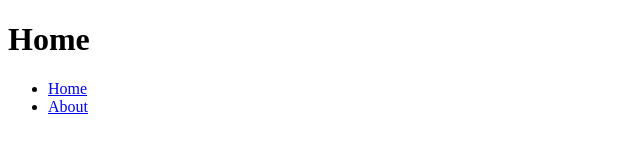
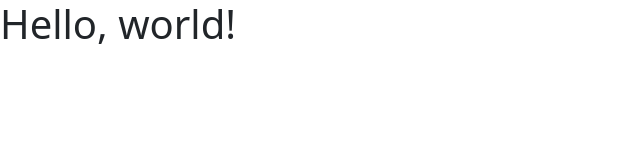
Before and after one commit to Richu727/framework-challenge, a website: page index.html in a window 1280 px wide. Shown: the whole page, without its empty margins (0-640 px from the left). Drawn offline with nearby package versions, Linux system fonts and the light colour scheme.

```diff
--- a/index.html
+++ b/index.html
@@ -1,20 +1,12 @@
-<!DOCTYPE html>
+<!doctype html>
 <html lang="en">
   <head>
-    <meta charset="UTF-8">
-    <meta name="viewport" content="width=device-width, initial-scale=1.0">
-    <meta http-equiv="X-UA-Compatible" content="ie=edge">
-    <title>Homepage</title>
-    <link rel="stylesheet" href="screen.css">
+    <meta charset="utf-8">
+    <meta name="viewport" content="width=device-width, initial-scale=1">
+    <title>Bootstrap demo</title>
+    <link href="https://cdn.jsdelivr.net/npm/bootstrap@5.3.3/dist/css/bootstrap.min.css" rel="stylesheet" integrity="sha384-QWTKZyjpPEjISv5WaRU9OFeRpok6YctnYmDr5pNlyT2bRjXh0JMhjY6hW+ALEwIH" crossorigin="anonymous">
   </head>
   <body>
-    <h1>Home</h1>
-    <nav>
-      <ul>
-        <li><a href="index.html" class="active">Home</a></li>
-        <li><a href="about.html">About</a></li>
-      </ul>
-    </nav>
-    <script src="index.js"></script>
+    <h1>Hello, world!</h1>
   </body>
 </html>
--- /dev/null
+++ b/package.json
@@ -0,0 +1,5 @@
+{
+  "dependencies": {
+    "bootstrap-icons": "^1.11.3"
+  }
+}
```
Also changed, not shown: 1 other file.
